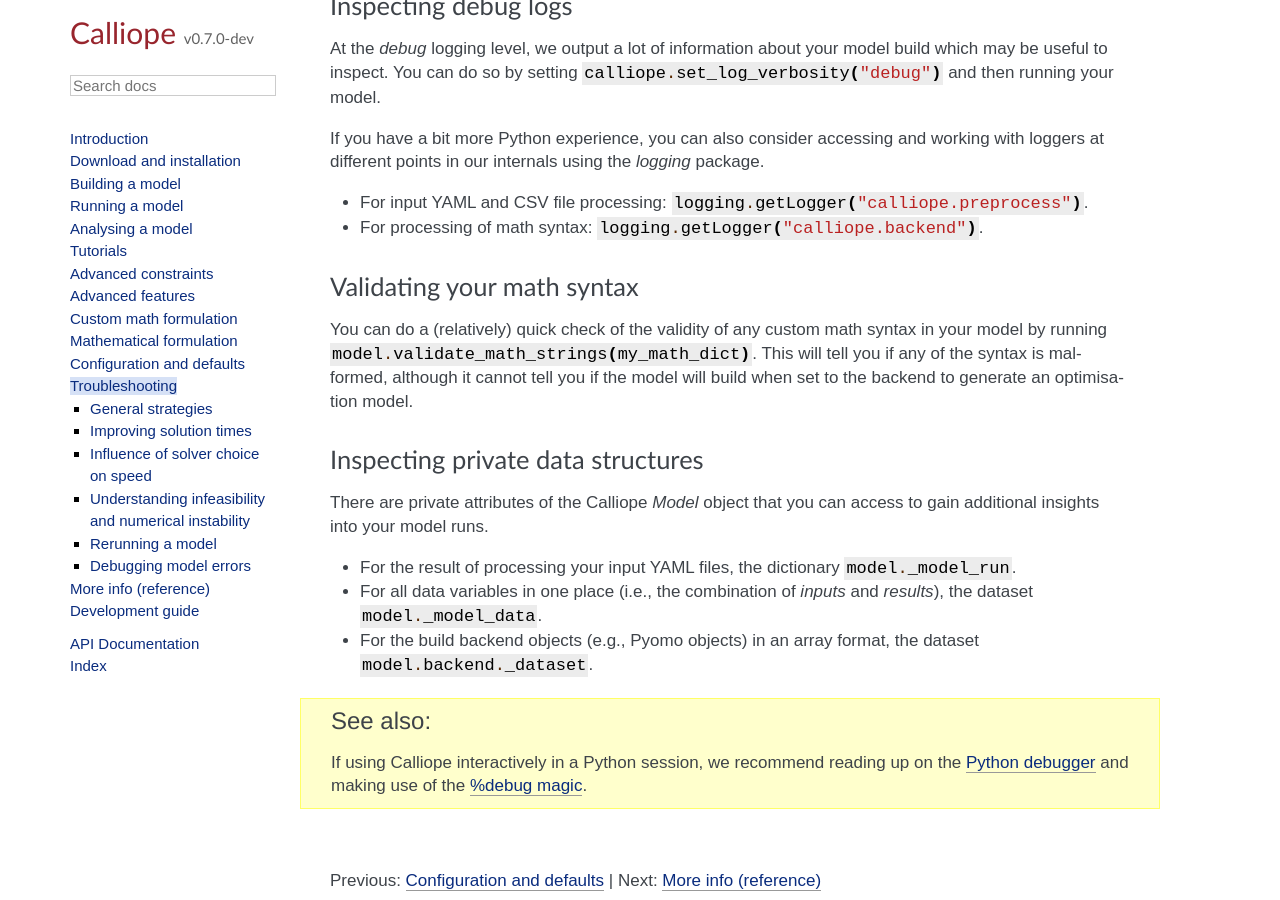
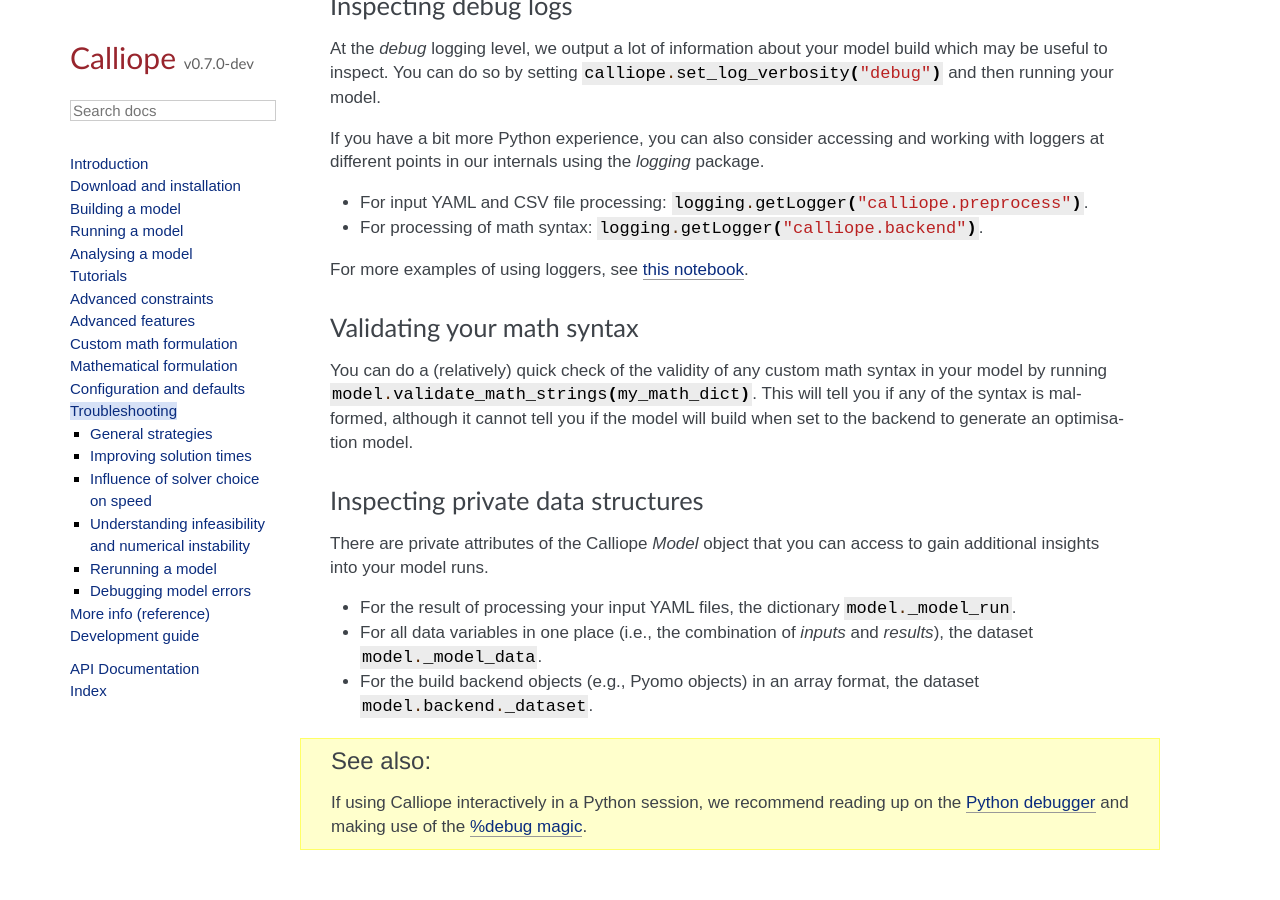
Before and after one commit to calliope-project/calliope, a Sphinx documentation site: the page built from doc/user/troubleshooting.rst, in a window 1280 px wide and 900 px high, scrolled down 5096 px. Built offline with Sphinx 7.4.7, drawn with Linux system fonts in a browser that asks for light colours; some web fonts are replaced; pages that are not in the unit, such as notebooks, are missing from menus; a script that is not in the unit is left out; some of the changed lines change nothing that is shown.

Commit message:
Link to notebook in docs; add termcolor to reqs

```diff
--- a/doc/conf.py
+++ b/doc/conf.py
@@ -103,7 +103,16 @@
 
 # Mock modules for Read The Docs autodoc generation
 
-MOCK_MODULES = ["xarray", "pandas", "numpy", "pyomo", "sklearn", "pyparsing", "netCDF4"]
+MOCK_MODULES = [
+    "xarray",
+    "pandas",
+    "numpy",
+    "pyomo",
+    "sklearn",
+    "pyparsing",
+    "netCDF4",
+    "termcolor",
+]
 autodoc_mock_imports = MOCK_MODULES
 autodoc_typehints = "both"
 autodoc_member_order = "bysource"
--- a/doc/user/troubleshooting.rst
+++ b/doc/user/troubleshooting.rst
@@ -161,6 +161,8 @@
 - For input YAML and CSV file processing: :python:`logging.getLogger("calliope.preprocess")`.
 - For processing of math syntax: :python:`logging.getLogger("calliope.backend")`.
 
+For more examples of using loggers, see :nbviewer_docs:`this notebook <_static/notebooks/logging.ipynb>`.
+
 Validating your math syntax
 ^^^^^^^^^^^^^^^^^^^^^^^^^^^
 You can do a (relatively) quick check of the validity of any custom math syntax in your model by running :python:`model.validate_math_strings(my_math_dict)`.
```
Also changed, not shown: 1 other file.
